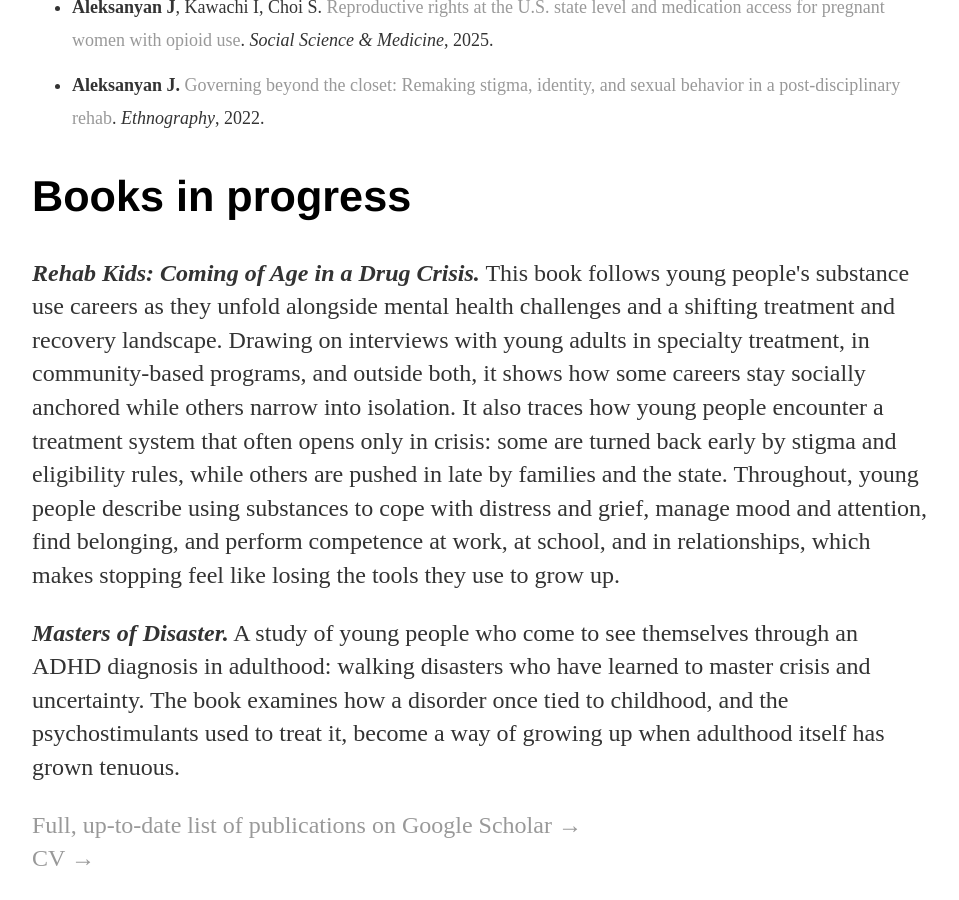
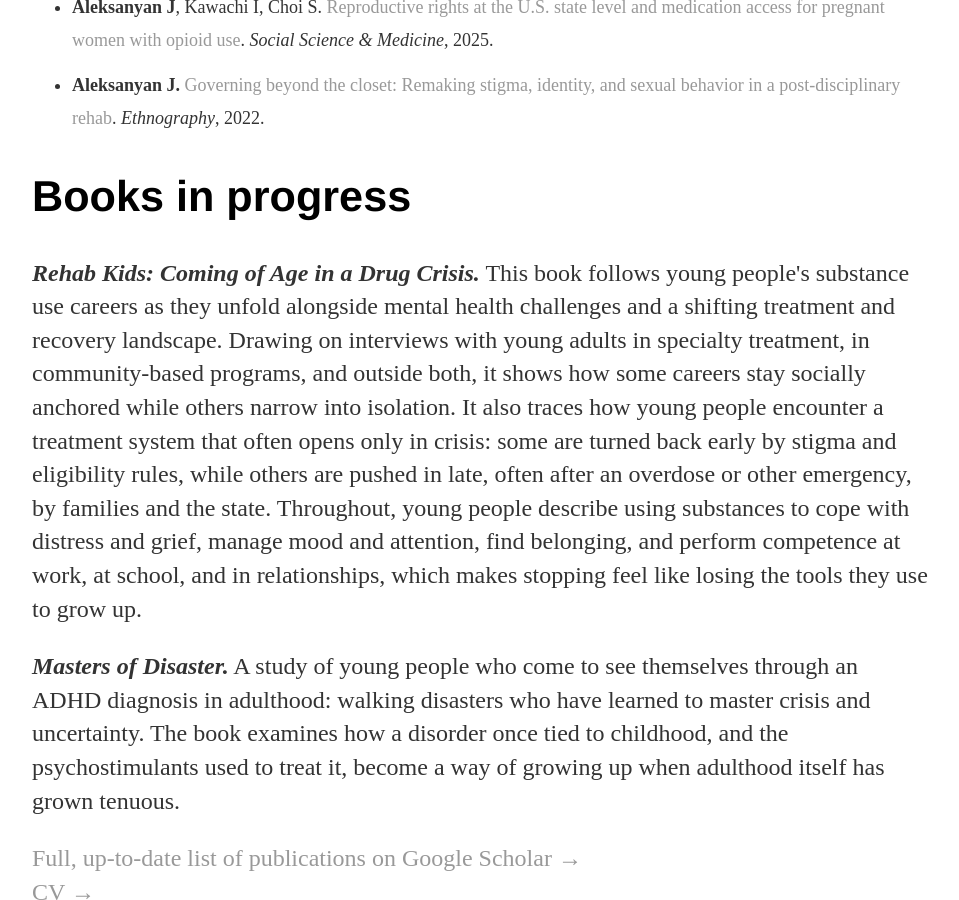
Before and after one commit to aja2182/aja2182.github.io, a Jekyll site: the page built from projects/index.html, in a window 1280 px wide and 900 px high, scrolled down 1754 px. Shown: the whole window, without its empty margins (160-1119 px from the left). Built offline with Jekyll 4.4.1, drawn with Linux system fonts in a browser that asks for light colours.

Commit message:
Add overdose detail to Rehab Kids description
Co-Authored-By: Claude Opus 5.5 <noreply@anthropic.com>
Claude-Session: https://claude.ai/code/session_01UBGUuVKp8RBC6Hia74W8jU

```diff
--- a/projects/index.html
+++ b/projects/index.html
@@ -31,7 +31,7 @@ description: Research by Josh Aleksanyan on young adults in substance use treatm
 </ul>
 
 <h2>Books in progress</h2>
-<p><b><i>Rehab Kids: Coming of Age in a Drug Crisis.</i></b> This book follows young people's substance use careers as they unfold alongside mental health challenges and a shifting treatment and recovery landscape. Drawing on interviews with young adults in specialty treatment, in community-based programs, and outside both, it shows how some careers stay socially anchored while others narrow into isolation. It also traces how young people encounter a treatment system that often opens only in crisis: some are turned back early by stigma and eligibility rules, while others are pushed in late by families and the state. Throughout, young people describe using substances to cope with distress and grief, manage mood and attention, find belonging, and perform competence at work, at school, and in relationships, which makes stopping feel like losing the tools they use to grow up.</p>
+<p><b><i>Rehab Kids: Coming of Age in a Drug Crisis.</i></b> This book follows young people's substance use careers as they unfold alongside mental health challenges and a shifting treatment and recovery landscape. Drawing on interviews with young adults in specialty treatment, in community-based programs, and outside both, it shows how some careers stay socially anchored while others narrow into isolation. It also traces how young people encounter a treatment system that often opens only in crisis: some are turned back early by stigma and eligibility rules, while others are pushed in late, often after an overdose or other emergency, by families and the state. Throughout, young people describe using substances to cope with distress and grief, manage mood and attention, find belonging, and perform competence at work, at school, and in relationships, which makes stopping feel like losing the tools they use to grow up.</p>
 <p><b><i>Masters of Disaster.</i></b> A study of young people who come to see themselves through an ADHD diagnosis in adulthood: walking disasters who have learned to master crisis and uncertainty. The book examines how a disorder once tied to childhood, and the psychostimulants used to treat it, become a way of growing up when adulthood itself has grown tenuous.</p>
 
 <p><a href="https://scholar.google.com/citations?user=VVDsjfIAAAAJ&amp;hl=en&amp;view_op=list_works&amp;sortby=pubdate">Full, up-to-date list of publications on Google Scholar &rarr;</a><br>
```
